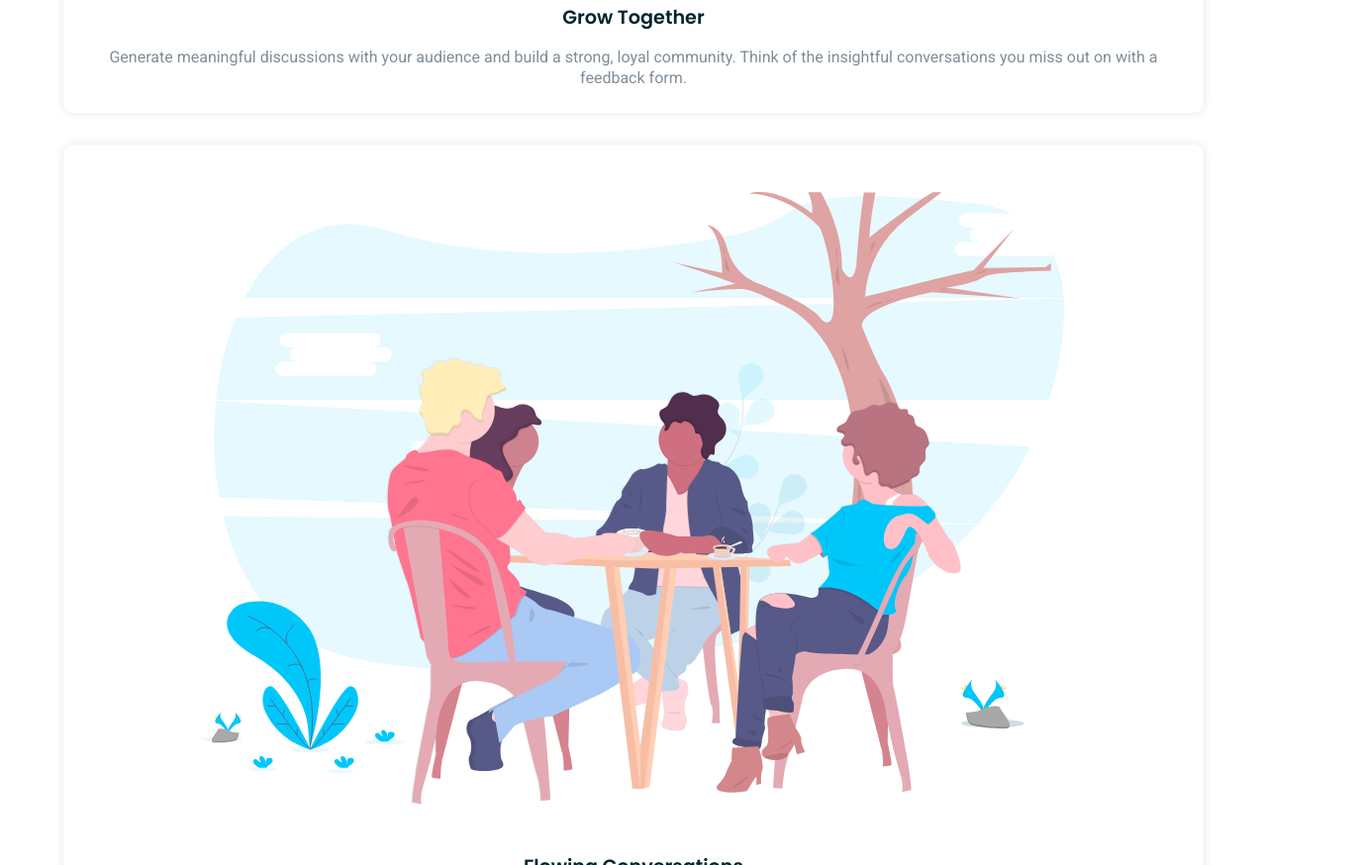
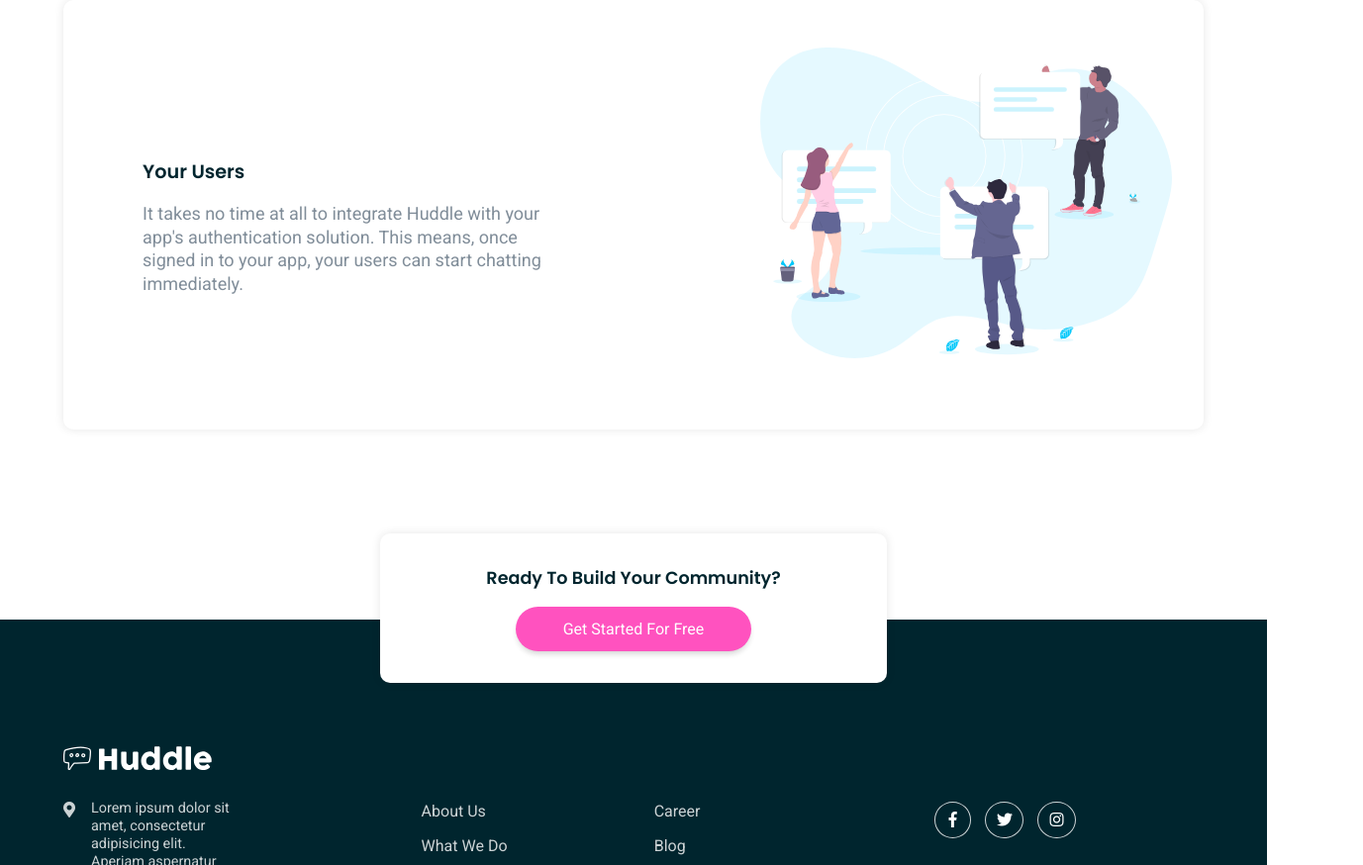
Before and after one commit to georit/huddle-landing-page-v1, a plain HTML site: page index.html in a window 1280 px wide. Shown: the part 1926-2800 px from the top of the page at 99% size, 1377 px wide, since content can reach past the window. Drawn offline with Linux system fonts and the light colour scheme.

Commit message:
Add tablet & desktop media queries

```diff
--- a/style.css
+++ b/style.css
@@ -89,7 +89,7 @@ a.get-started {
 
 /* *****header***** */
 header {
-  background: url("./images/bg-hero-mobile.svg") 100% -10% / 100% no-repeat,
+  background: url("./images/bg-hero-mobile.svg") center / cover no-repeat,
     var(--very-pale-cyan);
   padding: 1.5rem 5%;
 }
@@ -141,7 +141,7 @@ p.heading-info {
 
 /* *****main***** */
 main {
-  padding: 2rem 5% 10rem;
+  padding: 3.5rem 5% 10rem;
   position: relative;
   width: 100%;
 }
@@ -262,3 +262,198 @@ footer .social-media-link-container a {
 .copyright-info {
   font-size: 0.75rem;
 }
+
+/* *****media queries***** */
+@media screen and (min-width: 650px) {
+  main {
+    display: flex;
+    flex-flow: row wrap;
+    justify-content: space-between;
+    align-items: flex-start;
+  }
+
+  .block {
+    width: 48%;
+  }
+
+  .block:nth-child(2) {
+    align-self: stretch;
+  }
+
+  .block:nth-child(3) {
+    margin-left: auto;
+    margin-right: auto;
+  }
+
+  .block:last-child {
+    flex-flow: column nowrap;
+    padding: 2rem 1.5rem;
+    width: 60%;
+  }
+}
+
+@media screen and (min-width: 950px) {
+  /* *****general styles***** */
+  .heading,
+  .info {
+    text-align: left;
+  }
+
+  a.get-started {
+    font-size: 1rem;
+    padding: 0.8rem 3rem;
+    transition: all 0.3s;
+  }
+
+  a:hover {
+    /*filter: brightness(150%);
+    -webkit-filter: brightness(150%);*/
+    background-color: hsla(322, 100%, 66%, 0.7);
+  }
+
+  .block {
+    display: flex;
+    flex-flow: row nowrap;
+    justify-content: space-between;
+    padding: 3rem 2rem 1.5rem 5rem;
+    margin-bottom: 2rem;
+  }
+
+  .block img,
+  .grow-together-text,
+  .flowing-convos-text,
+  .your-users-text {
+    width: 40%;
+  }
+
+  .block p.info {
+    font-size: 18px;
+  }
+
+  /* *****header***** */
+  header {
+    background: url("./images/bg-hero-desktop.svg") center/ cover no-repeat,
+      var(--very-pale-cyan);
+    min-height: 100vh;
+  }
+
+  .main-heading {
+    font-size: 2.2rem;
+  }
+
+  a.try-it-free {
+    font-size: 1rem;
+    padding: 0.6rem 2rem;
+    transition: all 0.3s;
+  }
+
+  a.try-it-free:hover {
+    background-color: var(--white);
+    color: var(--grayish-blue);
+  }
+
+  .hero {
+    display: flex;
+    flex-flow: row nowrap;
+    justify-content: space-between;
+    align-items: center;
+    padding-top: 2rem;
+  }
+
+  .hero-text {
+    text-align: left;
+    width: 55%;
+    margin-right: 4rem;
+    margin-top: -5rem;
+  }
+
+  .hero-img {
+    margin: 2rem 0 1rem;
+    width: 100%;
+  }
+
+  /* *****main***** */
+  main {
+    display: block;
+    padding: 5rem 5% 10rem;
+    position: relative;
+    width: 100%;
+  }
+
+  .block {
+    width: 100%;
+  }
+
+  .block:first-child img,
+  .block:nth-child(3) img {
+    order: 2;
+  }
+
+  .block:last-child {
+    width: 40%;
+  }
+
+  .block:last-child h2 {
+    font-size: 1.1rem;
+  }
+
+  /* *****footer***** */
+  footer {
+    display: grid;
+    grid-template-columns: repeat(8, 1fr);
+    grid-template-rows: repeat(5, auto);
+    gap: 2rem 15%;
+  }
+
+  .footer-logo {
+    grid-area: 1 / 1 / 2 / 9;
+    padding-bottom: 0;
+  }
+
+  .contact-info {
+    grid-area: 2 / 1 / 6 / 3;
+    padding-bottom: 0;
+  }
+
+  .footer-nav {
+    display: flex;
+    flex-flow: row nowrap;
+    justify-content: space-between;
+    align-items: flex-start;
+    padding-bottom: 0;
+    grid-area: 2 / 3 / 4 / 6;
+  }
+
+  .nav-link {
+    padding: 0 1rem 1rem;
+  }
+
+  .nav-link a {
+    border-bottom: 1px solid transparent;
+    transition: all 0.3s;
+  }
+
+  .nav-link a:hover {
+    background-color: transparent;
+    border-bottom: 1px solid var(--white);
+  }
+
+  .social-media {
+    grid-area: 2 / 6 / 3 / 9;
+    padding: 0 1rem;
+  }
+
+  footer .social-media-link-container a {
+    transition: all 0.3s;
+  }
+
+  footer .social-media-link-container a:hover {
+    background-color: transparent;
+    color: var(--pink);
+  }
+
+  .copyright-info {
+    grid-area: 4 / 6 / 5 / 9;
+    padding: 0 1rem;
+  }
+}
```
